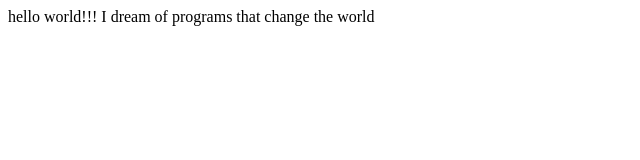
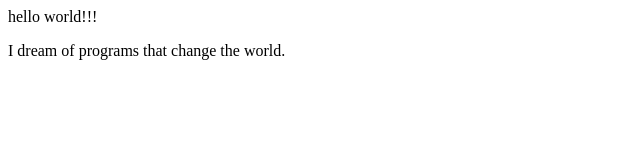
Before and after one commit to liyabai1/liyabai1.github.io, a plain HTML site: page index.html in a window 1280 px wide. Shown: the whole page, without its empty margins (0-640 px from the left). Drawn offline with Linux system fonts and the light colour scheme.

Commit message:
Update index.html

```diff
--- a/index.html
+++ b/index.html
@@ -1,4 +1,4 @@
 <html>
-  hello world!!!
-  I dream of programs that change the world
+  <p>hello world!!!<p>
+  <p>I dream of programs that change the world.</p>
 </html>
```
